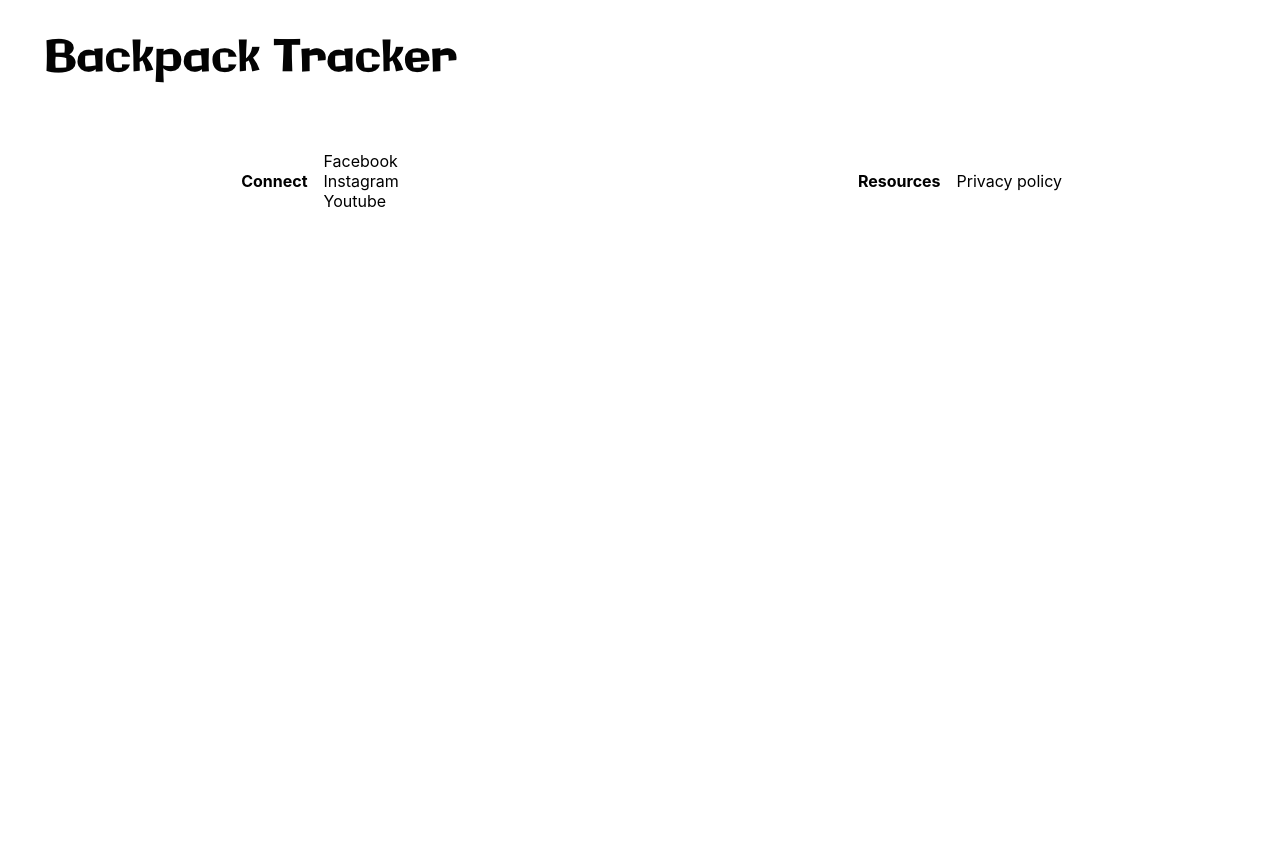
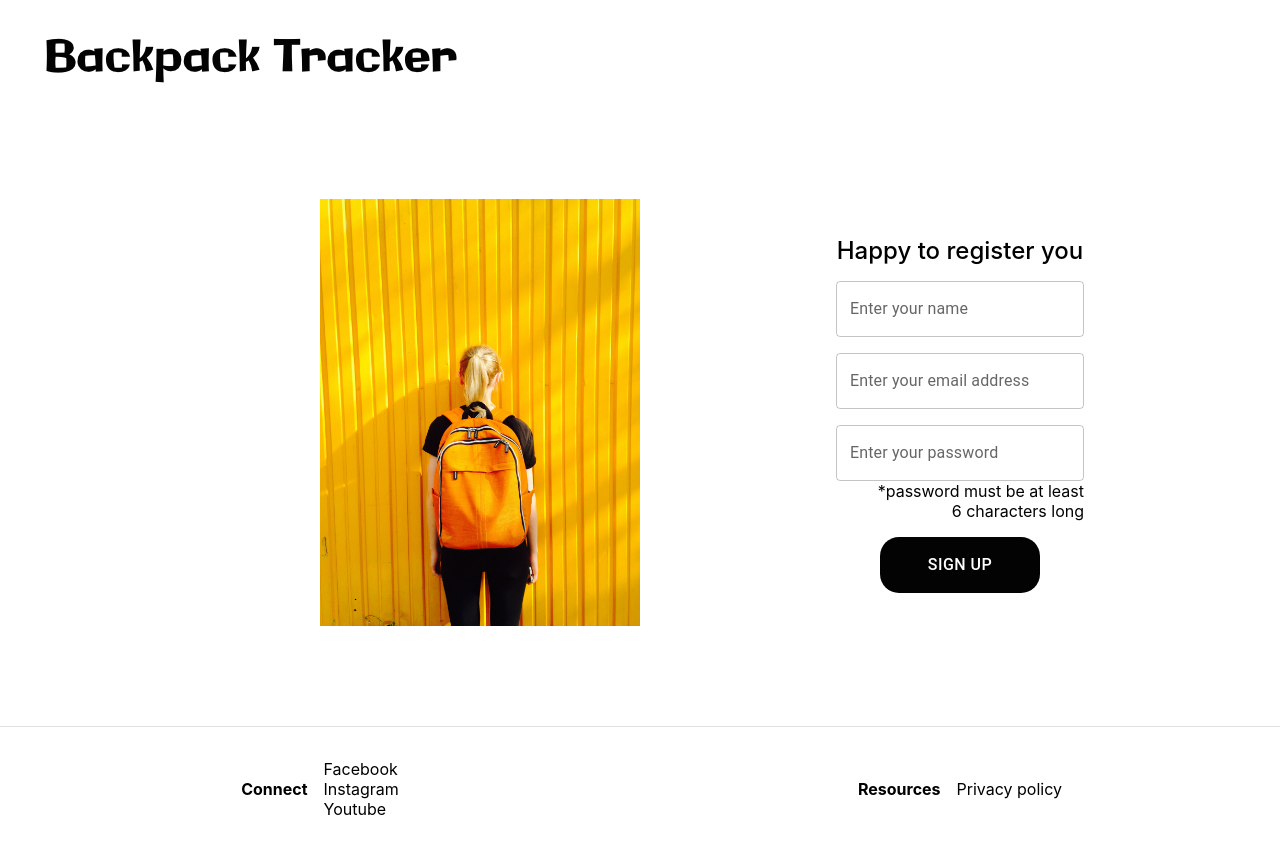
Before and after one commit to MunteanAndra/BackpackTracker, a React (Create React App) app: page /SignUp in a window 1280 px wide. Before the commit the page ends 800 px from the top, so only its background shows below. Built offline with nearby package versions, Linux system fonts and the light colour scheme.

Commit message:
created sign up and updated login with pictures

```diff
--- a/src/App.js
+++ b/src/App.js
@@ -3,6 +3,7 @@ import {Routes, Route} from 'react-router-dom';
 import {Login} from "./UI/Pages/Login";
 import {Navbar} from "./UI/Components/Navbar";
 import {Footer} from "./UI/Components/Footer";
+import {SignUp} from "./UI/Pages/SignUp";
 
 const App = () => {
 
@@ -16,6 +17,9 @@ const App = () => {
                 <Route path = "/Login"
                        element = { <Login /> }
                 />
+                <Route path = "/SignUp"
+                       element = { <SignUp /> }
+                />
             </Routes>
             <Footer />
         </div>
--- a/src/UI/Components/CustomButtons/BlackButton.js
+++ b/src/UI/Components/CustomButtons/BlackButton.js
@@ -8,4 +8,8 @@ export const BlackButton = styled(Button)(() => ({
     height: '3.5rem',
     fontStyle: 'normal',
     fontSize: '1rem',
+    '&:hover': {
+        backgroundColor: '#fff',
+        color: '#030303',
+    },
 }));
--- a/src/UI/Components/Footer.js
+++ b/src/UI/Components/Footer.js
@@ -3,7 +3,7 @@ import {Grid} from "@mui/material";
 export const Footer = () => {
     return (
         <>
-            <Grid container style={{paddingTop: '2rem'}}>
+            <Grid container style={{padding: '2rem 0rem'}}>
                 <Grid item
                       xs={6}
                       style={{
--- a/src/UI/Components/Navbar.js
+++ b/src/UI/Components/Navbar.js
@@ -1,9 +1,17 @@
 import logo from '../../images/logo.png';
+import {useNavigate} from "react-router-dom";
 
 export const Navbar = () => {
+
+    let navigateHome = useNavigate();
+
+    const handleRedirectHome = () => {
+        navigateHome('/');
+    };
+
     return(
         <div>
-            <img src={logo} alt="logo"/>
+            <img src={logo} alt="logo" onClick={handleRedirectHome}/>
         </div>
     );
 };
--- a/src/UI/Components/UnauthenticatedApp.js
+++ b/src/UI/Components/UnauthenticatedApp.js
@@ -5,10 +5,15 @@ import {useNavigate} from 'react-router-dom';
 
 export const UnauthenticatedApp = () => {
 
-    let navigate = useNavigate();
+    let navigateToLogin = useNavigate();
+    let navigateToSignUp = useNavigate();
 
     const handleLogin = () => {
-        navigate('/Login');
+        navigateToLogin('/Login');
+    }
+
+    const handleSignUp = () => {
+        navigateToSignUp('/SignUp');
     }
 
     return (
@@ -73,7 +78,9 @@ export const UnauthenticatedApp = () => {
                         >
                             OR
                         </div>
-                        <BlackButton>
+                        <BlackButton
+                            onClick={handleSignUp}
+                        >
                             SIGN UP
                         </BlackButton>
                     </div>
@@ -87,7 +94,7 @@ export const UnauthenticatedApp = () => {
                     width: '100%',
                     height: '2rem',
                     color: '#18191A',
-                    padding: '2rem',
+                    padding: '2rem 0rem',
                 }}
             />
         </>
--- a/src/UI/Pages/Login.js
+++ b/src/UI/Pages/Login.js
@@ -1,19 +1,24 @@
 import {Divider, Grid, TextField} from "@mui/material";
 import mobileGoogleMaps from '../../images/mobileGoogleMaps.jpg';
-import desktopGoogleMaps from '../../images/desktopGoogleMaps.jpg';
 import {BlackButton} from "../Components/CustomButtons/BlackButton";
 
 export const Login = () => {
-    return(
+    return (
         <>
             <Grid container>
-                <Grid item xs={6} style={{ width: '20rem' }}>
-                    {/* <div style={{ width: '20rem' }}>
-                        <img src={desktopGoogleMaps} alt="desktopMaps" size="small"/>
+                <Grid item
+                      xs={6}
+                      style={{
+                          width: '20rem',
+                          display: 'flex',
+                          flexDirection: 'column',
+                          alignItems: 'center',
+                          justifyContent: 'center',
+                      }}
+                >
+                    <div style={{paddingLeft: '2rem'}}>
+                        <img src={mobileGoogleMaps} alt="MobileMaps" width="100%"/>
                     </div>
-                    <div style={{ width: '20rem' }}>
-                        <img src={mobileGoogleMaps} alt="MobileMaps" size="small" />
-                    </div>*/}
                 </Grid>
                 <Grid item
                       xs={6}
@@ -21,16 +26,19 @@ export const Login = () => {
                           display: 'flex',
                           flexDirection: 'column',
                           alignItems: 'center',
+                          justifyContent: 'center',
                       }}
                 >
-                    <div style={{ fontWeight: '500', fontSize: '1rem' }}>
+                    <div style={{fontWeight: '500', fontSize: '1.5rem'}}>
                         Welcome Back
                     </div>
-                    <div style={{ padding: '1rem 0rem 0rem 0rem' }}>
-                        <TextField id="outlined-basic" label="Enter your email address" variant="outlined" style={{width: 'fit-content'}}/>
+                    <div style={{padding: '1rem 0rem 0rem 0rem'}}>
+                        <TextField id="outlined-basic" label="Enter your email address" variant="outlined"
+                                   style={{minWidth: '15rem'}}/>
                     </div>
-                    <div style={{ padding: '1rem 0rem' }}>
-                        <TextField id="outlined-basic" label="Enter your password" variant="outlined" />
+                    <div style={{padding: '1rem 0rem'}}>
+                        <TextField id="outlined-basic" label="Enter your password" variant="outlined" type="password"
+                                   style={{minWidth: '15rem'}}/>
                     </div>
                     <BlackButton>
                         Log in
@@ -42,7 +50,7 @@ export const Login = () => {
                     width: '100%',
                     height: '2rem',
                     color: '#18191A',
-                    padding: '2rem',
+                    padding: '2rem 0rem',
                 }}
             />
         </>
--- /dev/null
+++ b/src/UI/Pages/SignUp.js
@@ -0,0 +1,57 @@
+import {Divider, Grid, TextField} from "@mui/material";
+import {BlackButton} from "../Components/CustomButtons/BlackButton";
+import yellowBackpack from "../../images/yellowBackpack.jpg";
+
+export const SignUp = () => {
+    return(
+        <>
+            <Grid container style={{paddingTop: '5rem'}}>
+                <Grid item xs={6} style={{ width: '20rem', display: 'flex', justifyContent: 'flex-end' }}>
+                    <Grid item xs={6} style={{ width: '20rem' }}>
+                        <div>
+                            <img src={yellowBackpack} alt="yellowBackpack" width="100%"/>
+                        </div>
+                    </Grid>
+                </Grid>
+                <Grid item
+                      xs={6}
+                      style={{
+                          display: 'flex',
+                          flexDirection: 'column',
+                          alignItems: 'center',
+                          justifyContent: 'center',
+                      }}
+                >
+                    <div style={{ fontWeight: '500', fontSize: '1.5rem' }}>
+                        Happy to register you
+                    </div>
+                    <div style={{ padding: '1rem 0rem 0rem 0rem'}}>
+                        <TextField id="outlined-basic" label="Enter your name" variant="outlined" style={{minWidth: '15rem'}}/>
+                    </div>
+                    <div style={{ padding: '1rem 0rem'}}>
+                        <TextField id="outlined-basic" label="Enter your email address" variant="outlined" style={{minWidth: '15rem'}}/>
+                    </div>
+                    <div style={{ padding: '0rem 0rem 1rem 0rem' }}>
+                        <div>
+                            <TextField id="outlined-basic" label="Enter your password" variant="outlined" type="password" style={{minWidth: '15rem'}}/>
+                        </div>
+                        <div style={{ fontSize: '1rem', color: '#030303', fontWeight: '400', textAlign: 'right' }}>
+                            *password must be at least<br />6 characters long
+                        </div>
+                    </div>
+                    <BlackButton>
+                        Sign up
+                    </BlackButton>
+                </Grid>
+            </Grid>
+            <Divider
+                style={{
+                    width: '100%',
+                    height: '2rem',
+                    color: '#18191A',
+                    padding: '2rem 0rem',
+                }}
+            />
+        </>
+    );
+};
```
